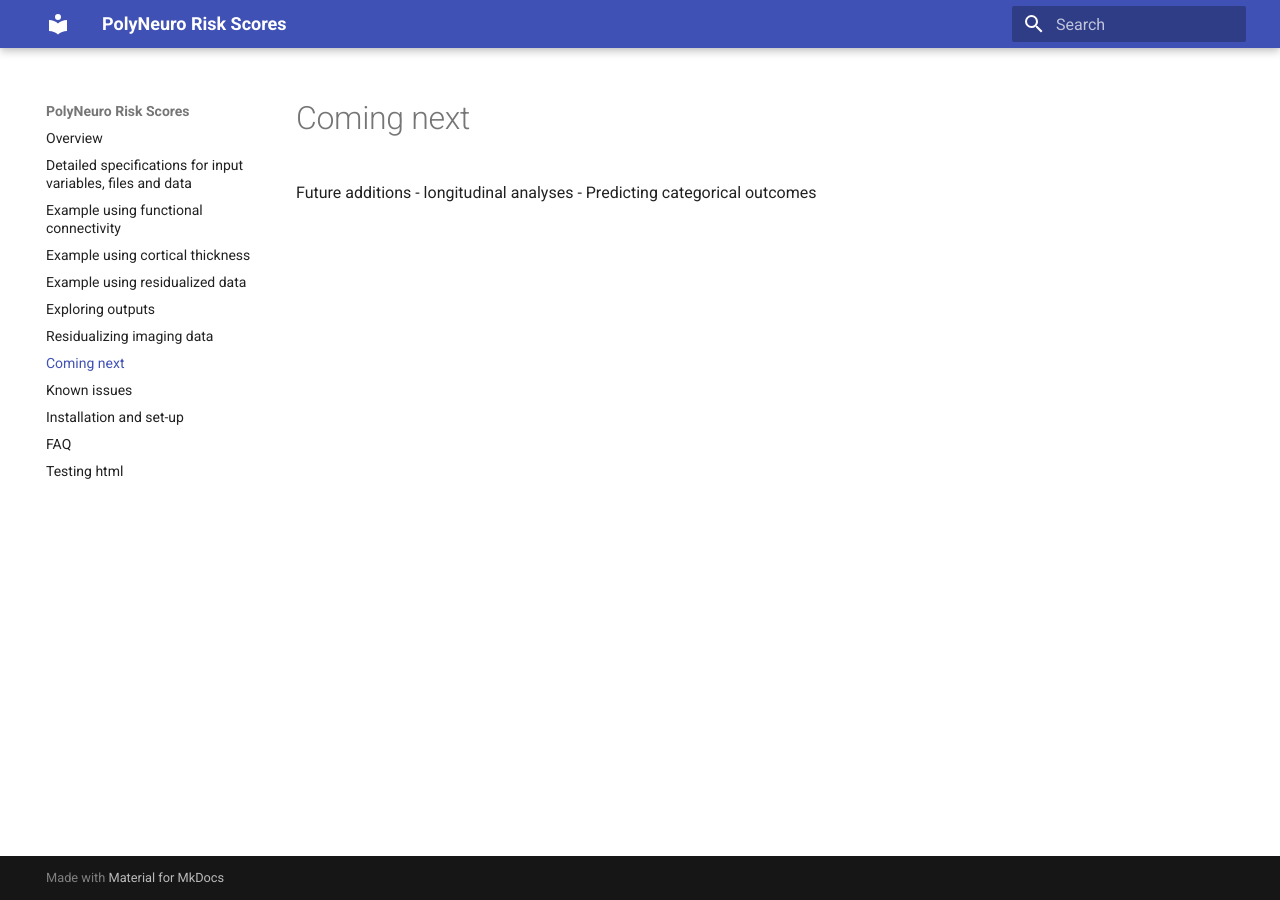
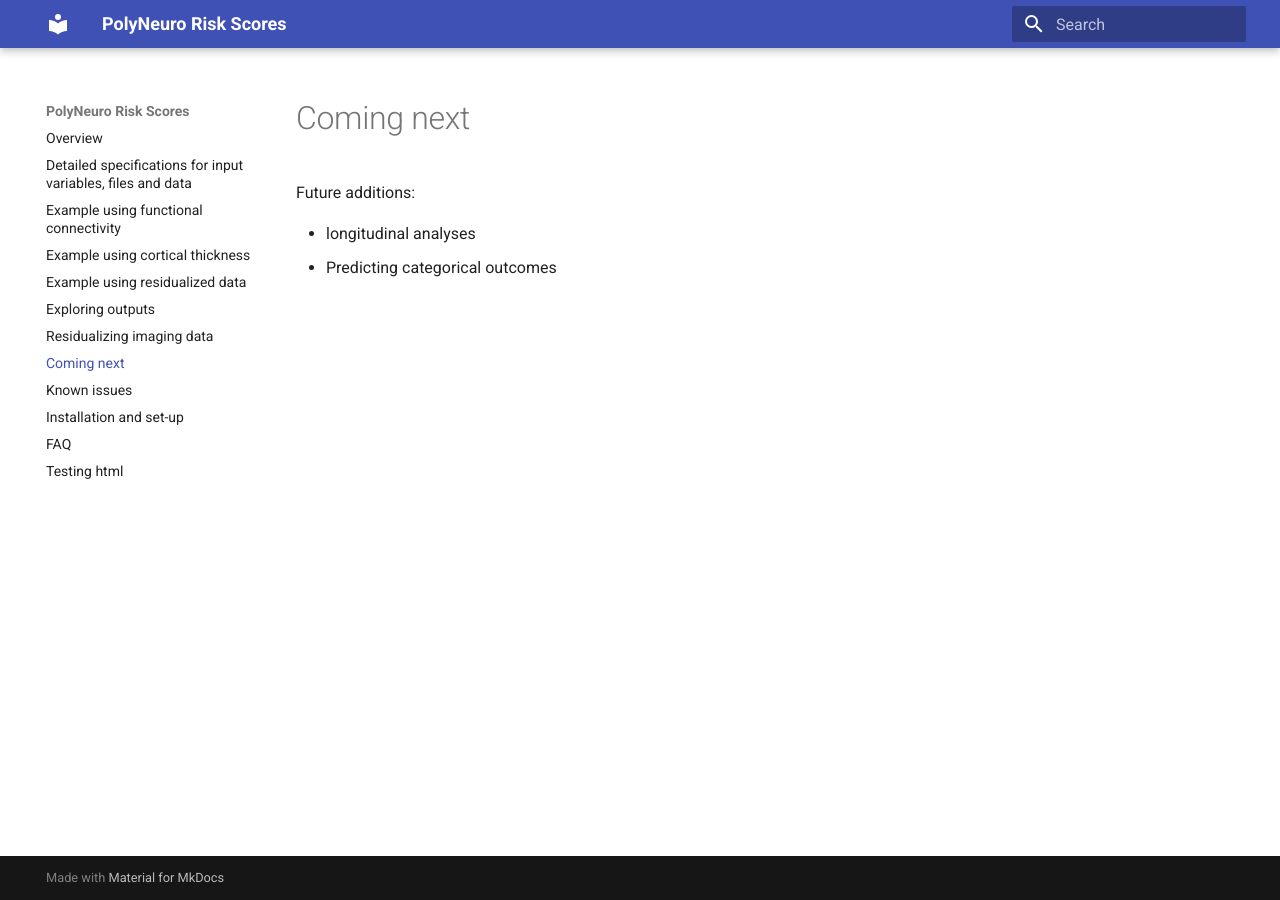
Before and after one commit to omiranda/polyneuro_risk_score, an MkDocs documentation site: the page built from docs/coming_next.md, in a window 1280 px wide. Built offline with MkDocs 1.6.1 and Material for MkDocs 9.7.7, drawn with Linux system fonts in a browser that asks for light colours; old or Windows-style settings are respelled for this version of MkDocs.

```diff
--- a/docs/coming_next.md
+++ b/docs/coming_next.md
@@ -1,5 +1,6 @@
 # Coming next
 
-Future additions
+Future additions:
+
 - longitudinal analyses
 - Predicting categorical outcomes
```
